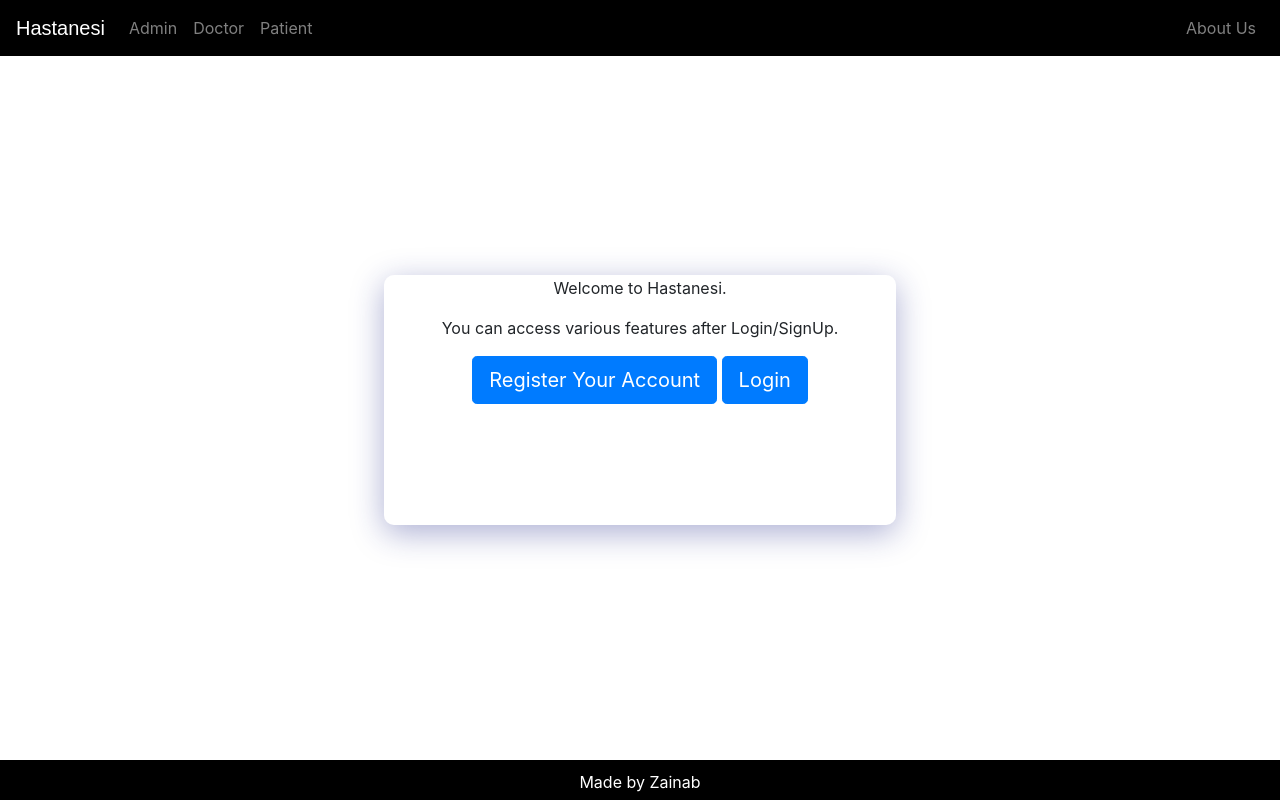
After one commit to Zeesky-code/Hastanesi, a Django app: page /patient in a window 1280 px wide. The commit adds this page. Run offline with Django 3.2, Linux system fonts and the light colour scheme; some libraries are stand-ins or nearby versions.

Commit message:
Created the base, navbar and footer template

```diff
--- a/hms/hms/urls.py
+++ b/hms/hms/urls.py
@@ -5,4 +5,5 @@ from hospital import views
 urlpatterns = [
     path('admin/', admin.site.urls),
     path('', views.home_view, name=''),
+    path('patient',views.patient_view),
 ]
--- a/hms/hospital/views.py
+++ b/hms/hospital/views.py
@@ -3,3 +3,6 @@ from django.shortcuts import render
 # Create your views here.
 def home_view(request):
     return render(request, 'hospital/index.html')
+
+def patient_view(request):
+    return render(request,'hospital/patient.html')
--- a/hms/static/styles.css
+++ b/hms/static/styles.css
@@ -1,26 +1,22 @@
-.topnav {
-    background-color: #333;
-    overflow: hidden;
-  }
+#mid{
+    position: absolute;
+    left: 50%;
+    top: 50%;
+    -webkit-transform: translate(-50%, -50%);
+    transform: translate(-50%, -50%);
+}
 
-  /* Style the links inside the navigation bar */
-  .topnav a {
-    float: left;
-    color: #f2f2f2;
+#centre{
     text-align: center;
-    padding: 14px 16px;
-    text-decoration: none;
-    font-size: 17px;
-  }
 
-  /* Change the color of links on hover */
-  .topnav a:hover {
-    background-color: #ddd;
-    color: black;
-  }
-
-  /* Add a color to the active/current link */
-  .topnav a.active {
-    background-color: #04AA6D;
-    color: white;
-  }
+}
+.centre-patient{
+    height: 250px;
+    width: 40%;
+    background: rgba( 255, 255, 255, 0.25 );
+    box-shadow: 0 8px 32px 0 rgba( 31, 38, 135, 0.37 );
+    backdrop-filter: blur( 4px );
+    -webkit-backdrop-filter: blur( 4px );
+    border-radius: 10px;
+    border: 1px solid rgba( 255, 255, 255, 0.18 );
+}
--- /dev/null
+++ b/hms/templates/hospital/base.html
@@ -0,0 +1,23 @@
+<!DOCTYPE html>
+{% load static %}
+<html lang="en" dir="ltr">
+
+<head>
+  <meta charset="utf-8">
+  <title>Hastanesi</title>
+  <link rel="stylesheet" href="{% static '/styles.css' %}">
+</head>
+
+<body>
+  {% include "hospital/navbar.html" %}
+  <br>
+  <br>
+  <br>
+  {%block content%}
+
+  {%endblock content%}
+  {% include "hospital/footer.html" %}
+</body>
+
+
+</html>
--- /dev/null
+++ b/hms/templates/hospital/footer.html
@@ -0,0 +1,36 @@
+<!DOCTYPE html>
+<html>
+
+<head>
+    <link rel="stylesheet" href="https://maxcdn.bootstrapcdn.com/font-awesome/4.7.0/css/font-awesome.min.css">
+    <style>
+        footer {
+            position: fixed;
+            padding: 10px 10px 0px 10px;
+            bottom: 0;
+            width: 100%;
+            height: 40px;
+            background: rgb(0, 0, 0)
+        }
+
+        p {
+            text-align: center;
+
+        }
+    </style>
+</head>
+
+<footer>
+  <div class="container">
+    <div class="row">
+      <div class="col-md-12 col-sm-12">
+        <div style="color:#ffffff;" class="wow fadeInUp footer-copyright">
+          <p>Made by Zainab</p>
+        </div>
+      </div>
+    </div>
+  </div>
+</footer>
+
+
+</html>
--- a/hms/templates/hospital/navbar.html
+++ b/hms/templates/hospital/navbar.html
@@ -21,6 +21,9 @@
       font-family: sans-serif;
 
     }
+    .nav-item{
+      color: #ffffff;
+    }
   </style>
 </head>
 
@@ -39,8 +42,8 @@
         <div class="navbar-nav">
 
           <a href="/adminclick" class="nav-item nav-link">Admin</a>
-          <a href="/doctorclick" class="nav-item nav-link">Doctor</a>
-          <a href="/patientclick" class="nav-item nav-link">Patient</a>
+          <a href="/doctor" class="nav-item nav-link">Doctor</a>
+          <a href="/patient" class="nav-item nav-link">Patient</a>
 
 
         </div>
--- /dev/null
+++ b/hms/templates/hospital/patient.html
@@ -0,0 +1,16 @@
+{% extends 'hospital/base.html' %}
+{% load static %}
+
+
+{% block content %}
+
+<div id="mid" class="centre-patient">
+    <p >Welcome to Hastanesi.</p>
+    <p>You can access various features after Login/SignUp.</p>
+    <p>
+        <a class="btn btn-primary btn-lg" href="/patientsignup" role="button">Register Your Account</a>
+        <a class="btn btn-primary btn-lg" href="/patientlogin" role="button">Login</a>
+    </p>
+</div>
+
+{% endblock content %}
```
Also changed, not shown: hms/templates/hospital/index.html (+6 -15 lines), hms/templates/hospital/patient_signup.html (added, +8 -0 lines), hms/templates/hospital/doctor.html (added).
